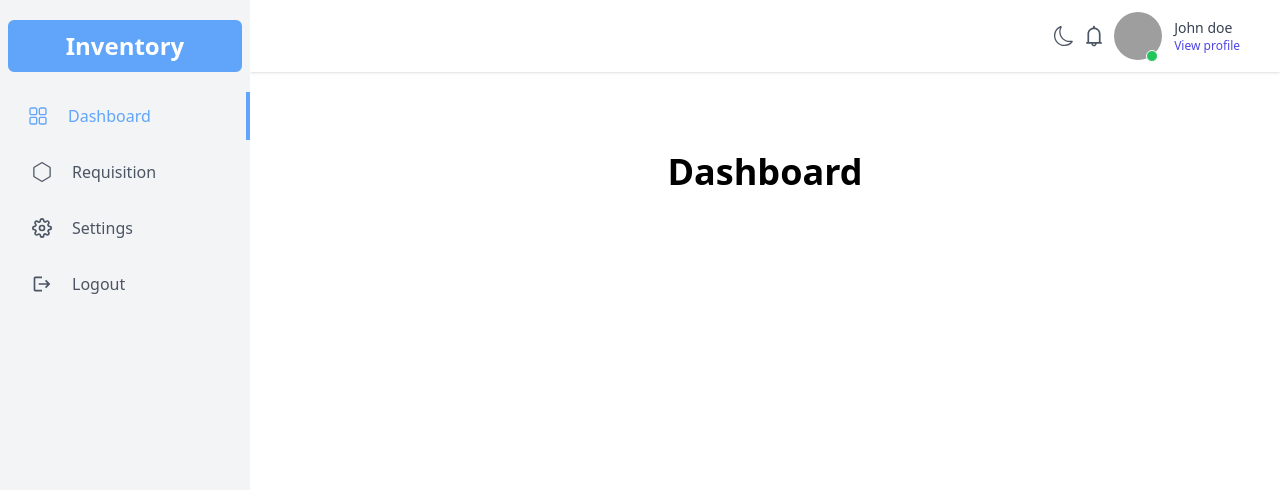
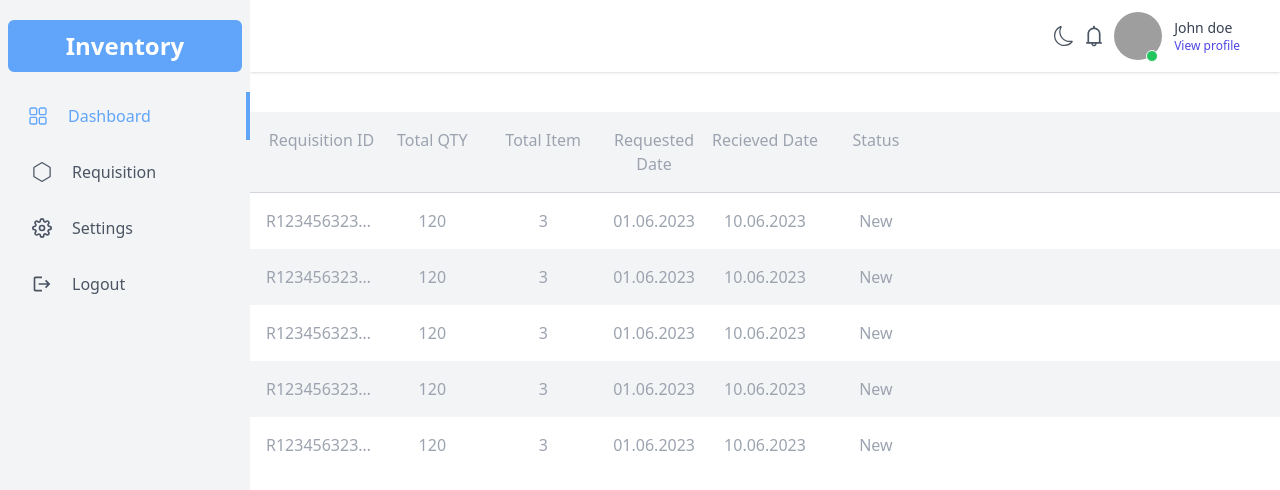
Before and after one commit to fourbit-io/ims4b-fe, a Next.js app: page / in a window 1280 px wide. Shown: the top 490 px of the page. Built offline with nearby package versions, Linux system fonts and the light colour scheme; grey boxes are pictures that could not be loaded.

Commit message:
Init: Table layout initialised

```diff
--- /dev/null
+++ b/pages/components/Dashboard/Table/TableHeader.jsx
@@ -0,0 +1,28 @@
+// Table Header contents
+const headerContent = [
+  "Requisition ID",
+  "Description",
+  "Total QTY",
+  "Total Item",
+  "Requested date",
+  "Recieved date",
+  "Status",
+];
+
+// Table Header component
+const TableHeader = () => {
+  return (
+    <section className="">
+      <div className="p-4 grid grid-cols-9 bg-gray-100 justify-between text-gray-400 w-full border-b border-gray-300">
+        <p className="w-full text-center col-span-1">Requisition ID</p>
+        <p className="w-full text-center col-span-1">Total QTY</p>
+        <p className="w-full text-center col-span-1">Total Item</p>
+        <p className="w-full text-center col-span-1">Requested Date</p>
+        <p className="w-full text-center col-span-1">Recieved Date</p>
+        <p className="w-full text-center col-span-1">Status</p>
+      </div>
+    </section>
+  );
+};
+
+export default TableHeader;
--- /dev/null
+++ b/pages/components/Dashboard/Table/TableRow.jsx
@@ -0,0 +1,28 @@
+import styles from "./styles.module.css";
+
+// Reusable component for table
+
+const TableRow = ({ requisitionId, description, totalQuantity, totalItem, requestDate, receivedDate, status, orderId }) => {
+  let isIdODD = (orderId + 1) % 2 === 0;
+  return (
+    <div className="">
+      <section className="flex">
+        <div
+          className={`w-full grid grid-cols-9 p-4 justify-between cursor-pointer  hover:bg-primary-600 text-gray-400  duration-300 ${
+            isIdODD ? "bg-gray-100" : " bg-white"
+          }  `}
+        >
+          <p className={`${styles.table_row} col-span-1`}>{requisitionId}</p>
+          {/* <p className={`${styles.table_row} col-span-3`}>{description}</p> */}
+          <p className={`${styles.table_row} col-span-1`}>{totalQuantity}</p>
+          <p className={`${styles.table_row} col-span-1`}>{totalItem}</p>
+          <p className={`${styles.table_row} col-span-1`}>{requestDate}</p>
+          <p className={`${styles.table_row} col-span-1`}>{receivedDate}</p>
+          <p className={"text-center col-span-1"}>{status}</p>
+        </div>
+      </section>
+    </div>
+  );
+};
+
+export default TableRow;
--- /dev/null
+++ b/pages/components/Dashboard/Table/dummy.js
@@ -0,0 +1,47 @@
+export const dummyData = [
+    {
+      requisitionId: "R123456323123",
+      description: "This is the description",
+      totalQuantity: 120,
+      totalItem: 3,
+      requestDate: "01.06.2023",
+      receivedDate: "10.06.2023",
+      status: "New",
+    },
+    {
+      requisitionId: "R123456323123",
+      description: "This is the description",
+      totalQuantity: 120,
+      totalItem: 3,
+      requestDate: "01.06.2023",
+      receivedDate: "10.06.2023",
+      status: "New",
+    },
+    {
+      requisitionId: "R123456323123",
+      description: "This is the description",
+      totalQuantity: 120,
+      totalItem: 3,
+      requestDate: "01.06.2023",
+      receivedDate: "10.06.2023",
+      status: "New",
+    },
+    {
+      requisitionId: "R123456323123",
+      description: "This is the description",
+      totalQuantity: 120,
+      totalItem: 3,
+      requestDate: "01.06.2023",
+      receivedDate: "10.06.2023",
+      status: "New",
+    },
+    {
+      requisitionId: "R123456323123",
+      description: "This is the description",
+      totalQuantity: 120,
+      totalItem: 3,
+      requestDate: "01.06.2023",
+      receivedDate: "10.06.2023",
+      status: "New",
+    },
+  ];
--- /dev/null
+++ b/pages/components/Dashboard/Table/index.jsx
@@ -0,0 +1,29 @@
+import TableRow from "./TableRow";
+import TableHeader from "./TableHeader";
+import { dummyData } from "./dummy";
+
+
+const Table = () => {
+  return (
+    <section className="mt-10 rounded-md">
+      <div className="w-full">
+        <TableHeader />
+
+        {/* Product List Data */}
+        {dummyData?.length > 0 ? (
+          dummyData?.map((product, index) => {
+            return <TableRow key={index} orderId={index} {...product} />;
+          })
+        ) : (
+          <div className="text-gray-600 text-center p-10">
+            <p>
+              You haven't created any product yet !! <br /> please add product first !!
+            </p>
+          </div>
+        )}
+      </div>
+    </section>
+  );
+};
+
+export default Table;
--- /dev/null
+++ b/pages/components/Dashboard/Table/styles.module.css
@@ -0,0 +1,3 @@
+.table_row{
+    @apply w-full text-center truncate;
+}
--- a/pages/index.js
+++ b/pages/index.js
@@ -1,9 +1,10 @@
 import Layout from "../layout";
+import Table from "./components/Dashboard/Table";
 
 export default function Home() {
   return (
     <Layout>
-      <h1 className="text-4xl font-bold text-center my-20">Dashboard</h1>
+      <Table />
     </Layout>
   );
 }
```
